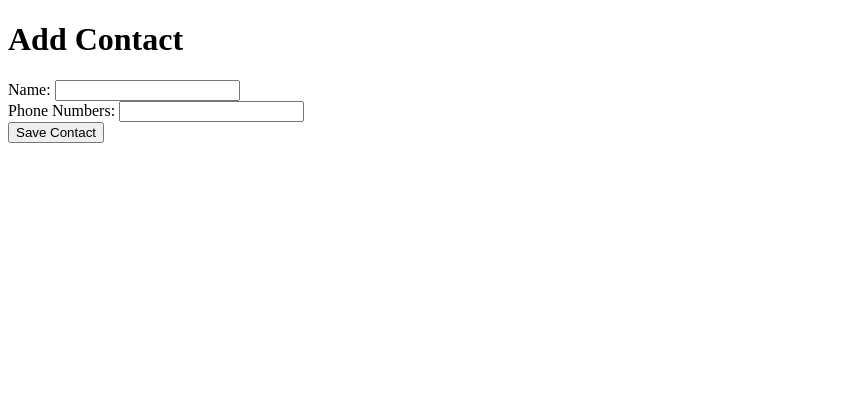
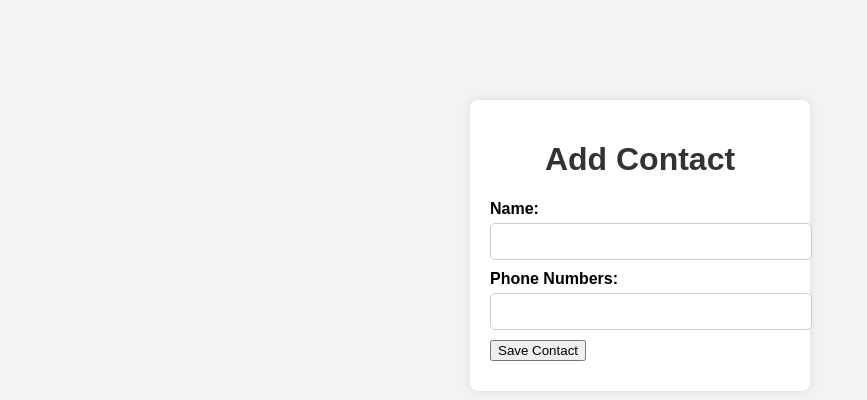
Before and after one commit to Mohamedhany99/phonebook-django-app, a Django app: page /add_contact/ in a window 1280 px wide. Shown: the top 400 px of the page, without its empty margins (0-867 px from the left). Run offline with Django 4.2, Linux system fonts and the light colour scheme.

Commit message:
adding index page with css styles and re style the add contact page

```diff
--- a/phonebook/templates/add_contact.html
+++ b/phonebook/templates/add_contact.html
@@ -2,18 +2,81 @@
 <html>
 <head>
     <title>Add Contact</title>
+    <style>
+        body {
+            font-family: Arial, sans-serif;
+            background-color: #f3f3f3;
+            text-align: center;
+        }
+
+        .container {
+            background-color: #fff;
+            padding: 20px;
+            border-radius: 8px;
+            box-shadow: 0 0 10px rgba(0, 0, 0, 0.1);
+            width: 300px;
+            margin: 0 auto;
+            margin-top: 100px;
+        }
+
+        h1 {
+            color: #333;
+        }
+
+        form {
+            text-align: left;
+        }
+
+        .form-group {
+            margin: 10px 0;
+        }
+
+        .form-group label {
+            display: block;
+            font-weight: bold;
+            margin-bottom: 5px;
+        }
+
+        .form-group input {
+            width: 100%;
+            padding: 10px;
+            border: 1px solid #ccc;
+            border-radius: 5px;
+        }
+
+        .form-group input[type="submit"] {
+            background-color: #007bff;
+            color: #fff;
+            border: none;
+            padding: 10px 20px;
+            border-radius: 5px;
+            cursor: pointer;
+            transition: background-color 0.3s;
+        }
+
+        .form-group input[type="submit"]:hover {
+            background-color: #0056b3;
+        }
+    </style>
 </head>
 <body>
+    <div class="container">
+
     <h1>Add Contact</h1>
     <form method="post">
         {% csrf_token %}
-        <label for="name">Name:</label>
-        <input type="text" name="name" required>
-        <br>
-        <label for="phone_numbers">Phone Numbers:</label>
-        <input type="text" name="phone_numbers" required>
-        <br>
-        <button type="submit">Save Contact</button>
+        <div class="form-group">
+            <label for="name">Name:</label>
+            <input type="text" name="name" required>
+        </div>
+        <div class="form-group">
+            <label for="phone_numbers">Phone Numbers:</label>
+            <input type="text" name="phone_numbers" required>
+        </div>
+        <div class="form-group">
+            <button type="submit">Save Contact</button>
+        </div>
     </form>
+</div>
 </body>
 </html>
--- a/phonebook/urls.py
+++ b/phonebook/urls.py
@@ -2,6 +2,7 @@
 from . import views
 
 urlpatterns = [
+    path("", views.home, name="home"),
     path("add_contact/", views.add_contact, name="add_contact"),
     path("contact_list/", views.contact_list, name="contact_list"),
     path(
--- a/phonebook/views.py
+++ b/phonebook/views.py
@@ -1,5 +1,9 @@
 from django.shortcuts import render, get_object_or_404, get_list_or_404
 from .models import Contact, PhoneNumber
+
+
+def home(request):
+    return render(request, "index.html")
 
 
 # Create your views here.
```
Also changed, not shown: phonebook/templates/index.html (added, +59 -0 lines).
